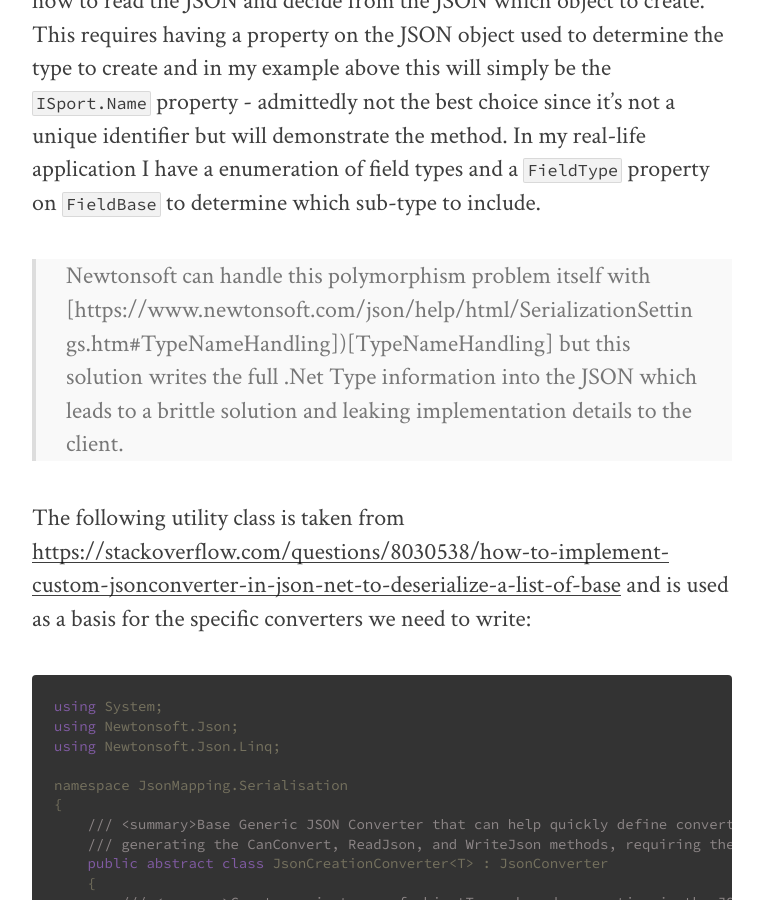
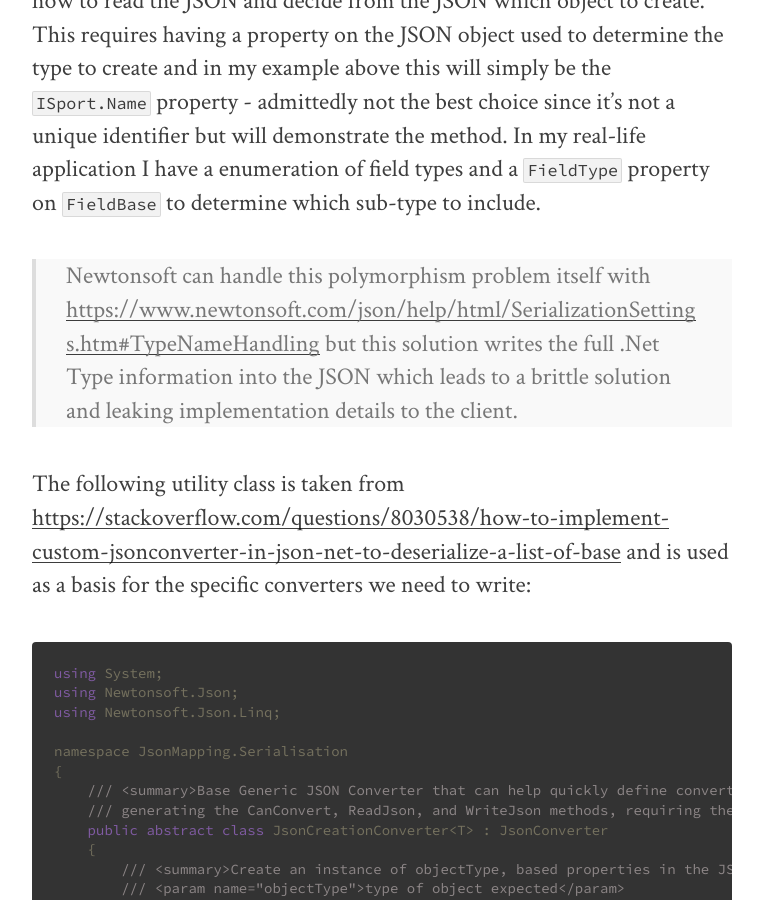
Before and after one commit to philiphendry/blog, a Jekyll site: the page built from _posts/2019-12-07-asp-net-web-api-complex-model-binding-and-valiation.markdown, in a window 1280 px wide and 900 px high, scrolled down 13867 px. Shown: the whole window, without its empty margins (258-1021 px from the left). Built offline with Jekyll 4.4.1, drawn with Linux system fonts in a browser that asks for light colours; nearby versions of some CDN libraries; Markdown is read by kramdown in place of the engine named in the settings; comment, search, counter and statistics services are not loaded.

Commit message:
Chore: fix md syntax error

````diff
--- a/_posts/2019-12-07-asp-net-web-api-complex-model-binding-and-valiation.markdown
+++ b/_posts/2019-12-07-asp-net-web-api-complex-model-binding-and-valiation.markdown
@@ -405,7 +405,7 @@ public class Football : ISport
 
 What this solution needs is a way to teach the Newtonsoft deserialiser how to read the JSON and decide from the JSON which object to create. This requires having a property on the JSON object used to determine the type to create and in my example above this will simply be the ```ISport.Name``` property - admittedly not the best choice since it's not a unique identifier but will demonstrate the method. In my real-life application I have a enumeration of field types and a ```FieldType``` property on ```FieldBase``` to determine which sub-type to include.
 
-> Newtonsoft can handle this polymorphism problem itself with [https://www.newtonsoft.com/json/help/html/SerializationSettings.htm#TypeNameHandling])[TypeNameHandling] but this solution writes the full .Net Type information into the JSON which leads to a brittle solution and leaking implementation details to the client.
+> Newtonsoft can handle this polymorphism problem itself with [https://www.newtonsoft.com/json/help/html/SerializationSettings.htm#TypeNameHandling](TypeNameHandling) but this solution writes the full .Net Type information into the JSON which leads to a brittle solution and leaking implementation details to the client.
 
 The following utility class is taken from [https://stackoverflow.com/questions/8030538/how-to-implement-custom-jsonconverter-in-json-net-to-deserialize-a-list-of-base](StackOverflow) and is used as a basis for the specific converters we need to write:
 
````
